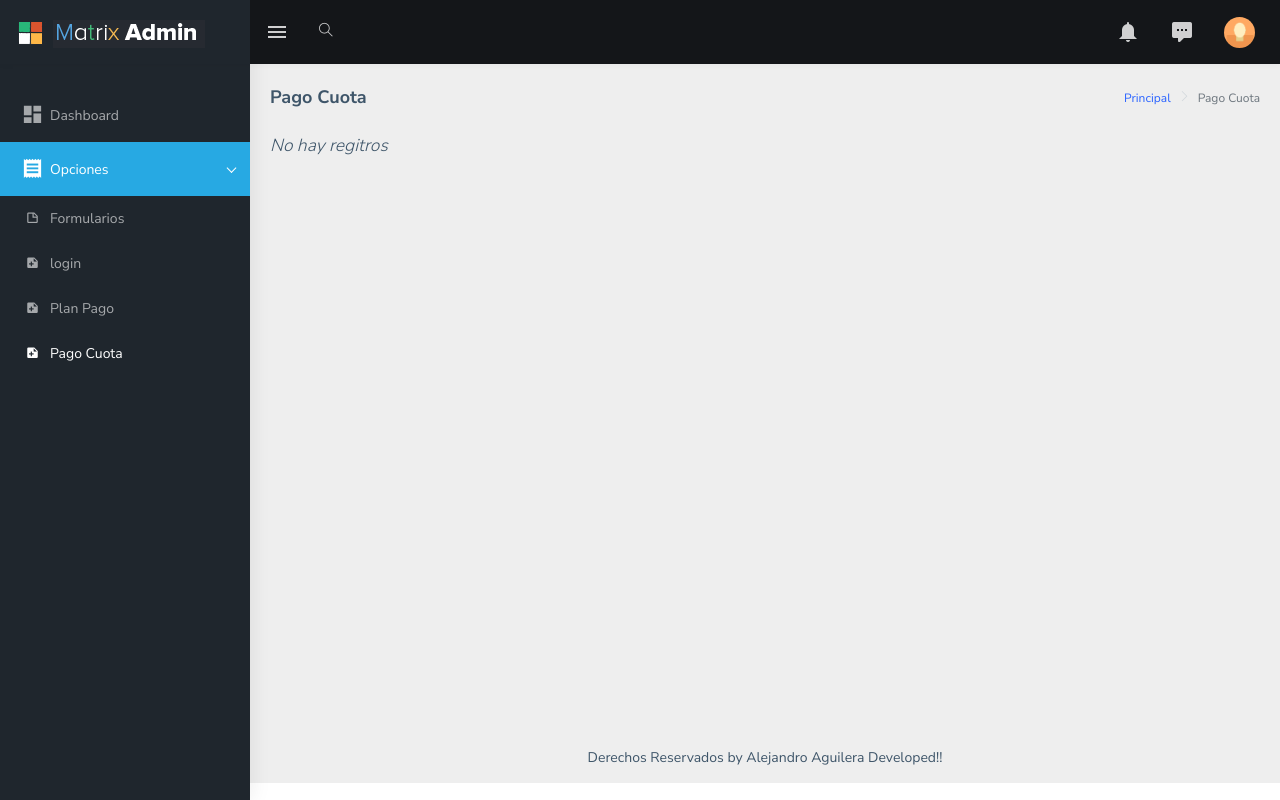
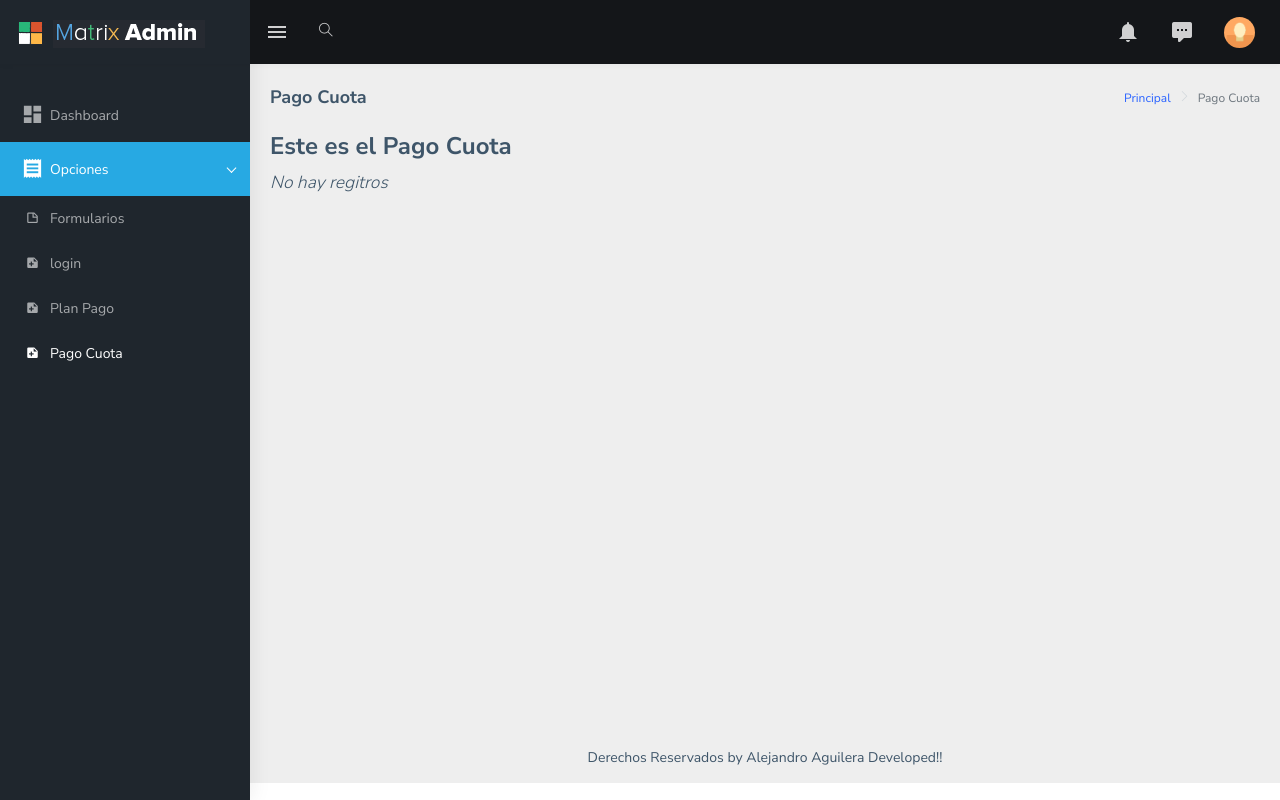
Before and after one commit to Alex777aguilera/Proyecto_Banco, a PHP site: page /html/pago_cuota.php in a window 1280 px wide. Run offline with PHP 8.4, Linux system fonts and the light colour scheme; data that the repository does not hold is empty.

Commit message:
Se agrego texto en la plantilla de pago_cuota.php

```diff
--- a/html/pago_cuota.php
+++ b/html/pago_cuota.php
@@ -33,6 +33,7 @@
 
 	    <!-- Parte en donde se trabajara -->
 	    <div class="container-fluid">
+            <h3>Este es el Pago Cuota</h3>
 	     	<?php
 
                         require_once "conexion.php";
```
